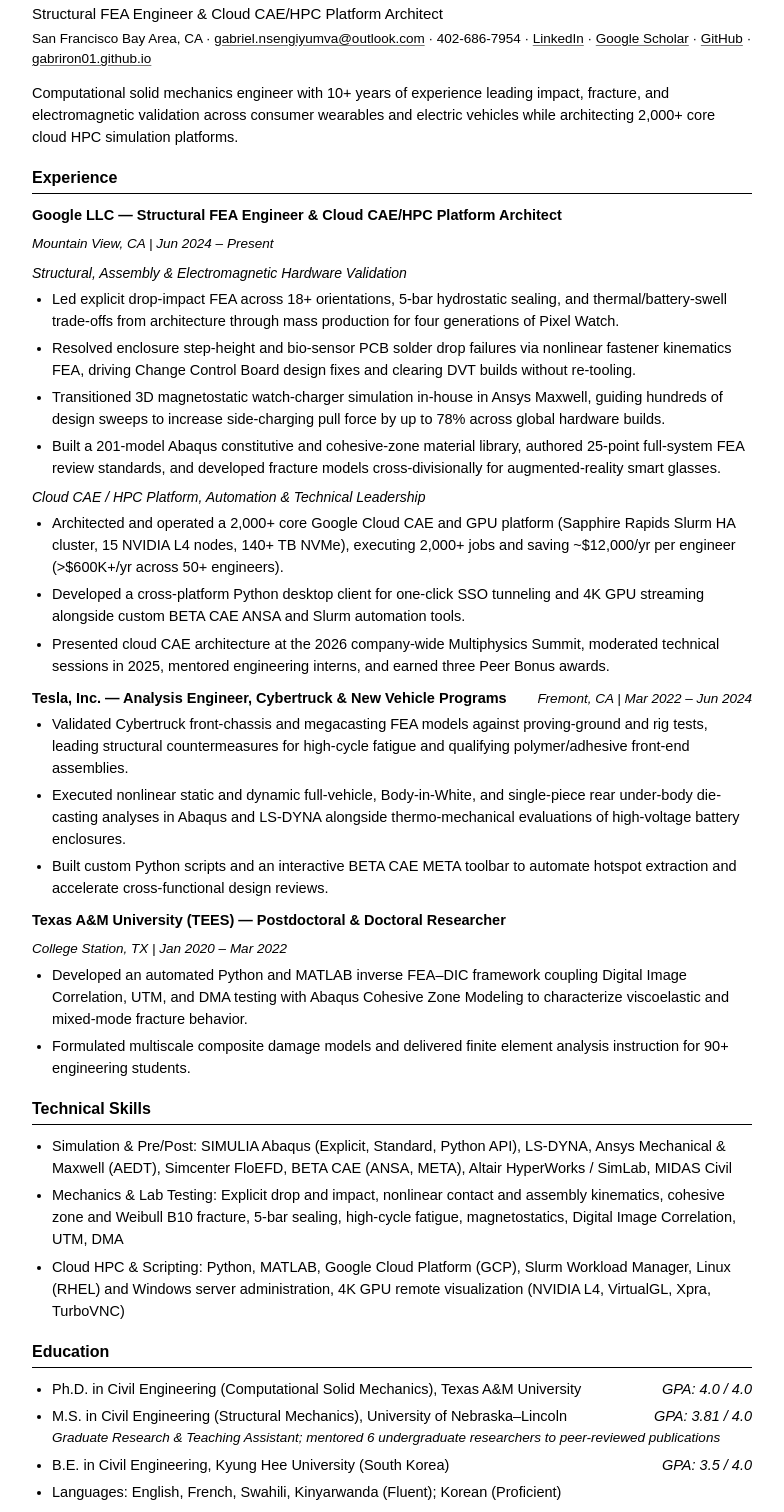
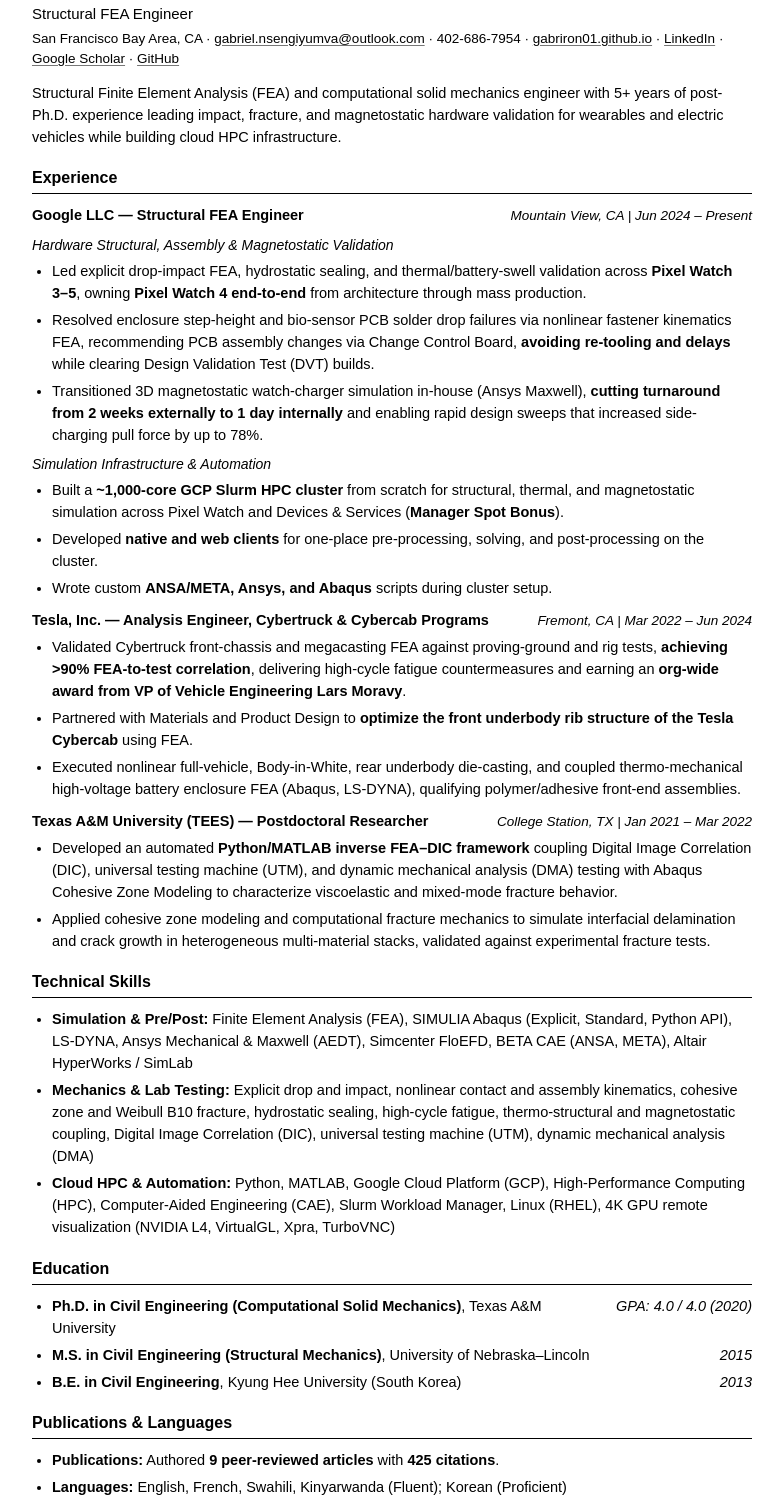
Before and after one commit to gabriron01/gabriron01.github.io, a plain HTML site: page index.html in a window 1280 px wide. Shown: the part 108-1620 px from the top of the page, without its empty margins (248-1032 px from the left). Drawn offline with Linux system fonts and the light colour scheme.

Commit message:
Rewrite resume: Structural FEA focus, verified metrics, ATS fixes

```diff
--- a/index.html
+++ b/index.html
@@ -3,20 +3,20 @@
 <head>
   <meta charset="UTF-8" />
   <meta name="viewport" content="width=device-width, initial-scale=1.0" />
-  <title>Gabriel Nsengiyumva, Ph.D. — Structural FEA Engineer &amp; Cloud CAE/HPC Platform Architect</title>
+  <title>Gabriel Nsengiyumva, Ph.D. — Structural FEA Engineer</title>
   <meta name="author" content="Gabriel Nsengiyumva, Ph.D." />
-  <meta name="description" content="Gabriel Nsengiyumva, Ph.D. — Computational solid mechanics engineer with 10+ years of experience leading impact, fracture, and electromagnetic validation across consumer wearables and electric vehicles while architecting 2,000+ core cloud HPC simulation platforms." />
-  <meta name="keywords" content="Gabriel Nsengiyumva, Structural FEA Engineer, Cloud CAE Architect, HPC Platform Architect, Computational Solid Mechanics, SIMULIA Abaqus, LS-DYNA, Ansys Maxwell, Magnetostatics, Cohesive Zone Modeling, Weibull B10, Drop Impact, Google Cloud Platform, Slurm, Tesla Cybertruck, Pixel Watch, Texas A&amp;M University" />
+  <meta name="description" content="Gabriel Nsengiyumva, Ph.D. — Structural Finite Element Analysis (FEA) and computational solid mechanics engineer with 5+ years of post-Ph.D. experience leading impact, fracture, and magnetostatic hardware validation for wearables and electric vehicles while building cloud HPC infrastructure." />
+  <meta name="keywords" content="Gabriel Nsengiyumva, Structural FEA Engineer, Finite Element Analysis, Computational Solid Mechanics, SIMULIA Abaqus, LS-DYNA, Ansys Maxwell, Magnetostatics, Cohesive Zone Modeling, Fracture Mechanics, Drop Impact, High-Performance Computing, Google Cloud Platform, Slurm, Pixel Watch, Tesla Cybertruck, Tesla Cybercab, Texas A&amp;M University" />
   <link rel="canonical" href="https://gabriron01.github.io/" />
 
   <!-- OpenGraph / Social Discovery -->
   <meta property="og:type" content="profile" />
-  <meta property="og:title" content="Gabriel Nsengiyumva, Ph.D. — Structural FEA Engineer &amp; Cloud CAE/HPC Platform Architect" />
-  <meta property="og:description" content="Computational solid mechanics engineer leading impact, fracture, and electromagnetic validation across consumer wearables and electric vehicles while architecting 2,000+ core cloud HPC simulation platforms." />
+  <meta property="og:title" content="Gabriel Nsengiyumva, Ph.D. — Structural FEA Engineer" />
+  <meta property="og:description" content="Structural Finite Element Analysis (FEA) and computational solid mechanics engineer with 5+ years of post-Ph.D. experience leading impact, fracture, and magnetostatic hardware validation for wearables and electric vehicles while building cloud HPC infrastructure." />
   <meta property="og:url" content="https://gabriron01.github.io/" />
   <meta name="twitter:card" content="summary" />
-  <meta name="twitter:title" content="Gabriel Nsengiyumva, Ph.D. — Structural FEA Engineer &amp; Cloud CAE/HPC Platform Architect" />
-  <meta name="twitter:description" content="Computational solid mechanics engineer &amp; Cloud CAE/HPC Platform Architect." />
+  <meta name="twitter:title" content="Gabriel Nsengiyumva, Ph.D. — Structural FEA Engineer" />
+  <meta name="twitter:description" content="Structural FEA engineer specializing in hardware drop-impact, fracture, and magnetostatic simulation." />
 
   <!-- Schema.org Person Structured Data for Search Indexing -->
   <script type="application/ld+json">
@@ -25,7 +25,7 @@
     "@type": "Person",
     "name": "Gabriel Nsengiyumva",
     "honorificSuffix": "Ph.D.",
-    "jobTitle": "Structural FEA Engineer & Cloud CAE/HPC Platform Architect",
+    "jobTitle": "Structural FEA Engineer",
     "url": "https://gabriron01.github.io/",
     "email": "mailto:gabriel.nsengiyumva@outlook.com",
     "address": {
@@ -275,18 +275,18 @@
 
     <header>
       <h1>Gabriel Nsengiyumva, Ph.D.</h1>
-      <div class="subtitle">Structural FEA Engineer &amp; Cloud CAE/HPC Platform Architect</div>
+      <div class="subtitle">Structural FEA Engineer</div>
       <div class="contact-line">
         San Francisco Bay Area, CA ·
         <a href="mailto:gabriel.nsengiyumva@outlook.com">gabriel.nsengiyumva@outlook.com</a> ·
         402-686-7954 ·
+        <a href="https://gabriron01.github.io/" target="_blank" rel="noopener">gabriron01.github.io</a> ·
         <a href="https://www.linkedin.com/in/gabriel-nsengiyumva/" target="_blank" rel="noopener">LinkedIn</a> ·
         <a href="https://scholar.google.com/citations?user=mLKBGUMAAAAJ&amp;hl=en" target="_blank" rel="noopener">Google Scholar</a> ·
-        <a href="https://github.com/gabriron01" target="_blank" rel="noopener">GitHub</a> ·
-        <a href="https://gabriron01.github.io/" target="_blank" rel="noopener">gabriron01.github.io</a>
+        <a href="https://github.com/gabriron01" target="_blank" rel="noopener">GitHub</a>
       </div>
       <p class="summary">
-        Computational solid mechanics engineer with 10+ years of experience leading impact, fracture, and electromagnetic validation across consumer wearables and electric vehicles while architecting 2,000+ core cloud HPC simulation platforms.
+        Structural Finite Element Analysis (FEA) and computational solid mechanics engineer with 5+ years of post-Ph.D. experience leading impact, fracture, and magnetostatic hardware validation for wearables and electric vehicles while building cloud HPC infrastructure.
       </p>
     </header>
 
@@ -294,51 +294,50 @@
       <h2>Experience</h2>
 
       <div class="role-header">
-        <span class="role-title">Google LLC — Structural FEA Engineer &amp; Cloud CAE/HPC Platform Architect</span>
+        <span class="role-title">Google LLC — Structural FEA Engineer</span>
         <span class="role-meta">Mountain View, CA | Jun 2024 – Present</span>
       </div>
 
-      <div class="substream">Structural, Assembly &amp; Electromagnetic Hardware Validation</div>
+      <div class="substream">Hardware Structural, Assembly &amp; Magnetostatic Validation</div>
       <ul>
-        <li>Led explicit drop-impact FEA across 18+ orientations, 5-bar hydrostatic sealing, and thermal/battery-swell trade-offs from architecture through mass production for four generations of Pixel Watch.</li>
-        <li>Resolved enclosure step-height and bio-sensor PCB solder drop failures via nonlinear fastener kinematics FEA, driving Change Control Board design fixes and clearing DVT builds without re-tooling.</li>
-        <li>Transitioned 3D magnetostatic watch-charger simulation in-house in Ansys Maxwell, guiding hundreds of design sweeps to increase side-charging pull force by up to 78% across global hardware builds.</li>
-        <li>Built a 201-model Abaqus constitutive and cohesive-zone material library, authored 25-point full-system FEA review standards, and developed fracture models cross-divisionally for augmented-reality smart glasses.</li>
+        <li>Led explicit drop-impact FEA, hydrostatic sealing, and thermal/battery-swell validation across <strong>Pixel Watch 3–5</strong>, owning <strong>Pixel Watch 4 end-to-end</strong> from architecture through mass production.</li>
+        <li>Resolved enclosure step-height and bio-sensor PCB solder drop failures via nonlinear fastener kinematics FEA, recommending PCB assembly changes via Change Control Board, <strong>avoiding re-tooling and delays</strong> while clearing Design Validation Test (DVT) builds.</li>
+        <li>Transitioned 3D magnetostatic watch-charger simulation in-house (Ansys Maxwell), <strong>cutting turnaround from 2 weeks externally to 1 day internally</strong> and enabling rapid design sweeps that increased side-charging pull force by up to 78%.</li>
       </ul>
 
-      <div class="substream">Cloud CAE / HPC Platform, Automation &amp; Technical Leadership</div>
+      <div class="substream">Simulation Infrastructure &amp; Automation</div>
       <ul>
-        <li>Architected and operated a 2,000+ core Google Cloud CAE and GPU platform (Sapphire Rapids Slurm HA cluster, 15 NVIDIA L4 nodes, 140+ TB NVMe), executing 2,000+ jobs and saving ~$12,000/yr per engineer (&gt;$600K+/yr across 50+ engineers).</li>
-        <li>Developed a cross-platform Python desktop client for one-click SSO tunneling and 4K GPU streaming alongside custom BETA CAE ANSA and Slurm automation tools.</li>
-        <li>Presented cloud CAE architecture at the 2026 company-wide Multiphysics Summit, moderated technical sessions in 2025, mentored engineering interns, and earned three Peer Bonus awards.</li>
+        <li>Built a <strong>~1,000-core GCP Slurm HPC cluster</strong> from scratch for structural, thermal, and magnetostatic simulation across Pixel Watch and Devices &amp; Services (<strong>Manager Spot Bonus</strong>).</li>
+        <li>Developed <strong>native and web clients</strong> for one-place pre-processing, solving, and post-processing on the cluster.</li>
+        <li>Wrote custom <strong>ANSA/META, Ansys, and Abaqus</strong> scripts during cluster setup.</li>
       </ul>
 
       <div class="role-header">
-        <span class="role-title">Tesla, Inc. — Analysis Engineer, Cybertruck &amp; New Vehicle Programs</span>
+        <span class="role-title">Tesla, Inc. — Analysis Engineer, Cybertruck &amp; Cybercab Programs</span>
         <span class="role-meta">Fremont, CA | Mar 2022 – Jun 2024</span>
       </div>
       <ul>
-        <li>Validated Cybertruck front-chassis and megacasting FEA models against proving-ground and rig tests, leading structural countermeasures for high-cycle fatigue and qualifying polymer/adhesive front-end assemblies.</li>
-        <li>Executed nonlinear static and dynamic full-vehicle, Body-in-White, and single-piece rear under-body die-casting analyses in Abaqus and LS-DYNA alongside thermo-mechanical evaluations of high-voltage battery enclosures.</li>
-        <li>Built custom Python scripts and an interactive BETA CAE META toolbar to automate hotspot extraction and accelerate cross-functional design reviews.</li>
+        <li>Validated Cybertruck front-chassis and megacasting FEA against proving-ground and rig tests, <strong>achieving &gt;90% FEA-to-test correlation</strong>, delivering high-cycle fatigue countermeasures and earning an <strong>org-wide award from VP of Vehicle Engineering Lars Moravy</strong>.</li>
+        <li>Partnered with Materials and Product Design to <strong>optimize the front underbody rib structure of the Tesla Cybercab</strong> using FEA.</li>
+        <li>Executed nonlinear full-vehicle, Body-in-White, rear underbody die-casting, and coupled thermo-mechanical high-voltage battery enclosure FEA (Abaqus, LS-DYNA), qualifying polymer/adhesive front-end assemblies.</li>
       </ul>
 
       <div class="role-header">
-        <span class="role-title">Texas A&amp;M University (TEES) — Postdoctoral &amp; Doctoral Researcher</span>
-        <span class="role-meta">College Station, TX | Jan 2020 – Mar 2022</span>
+        <span class="role-title">Texas A&amp;M University (TEES) — Postdoctoral Researcher</span>
+        <span class="role-meta">College Station, TX | Jan 2021 – Mar 2022</span>
       </div>
       <ul>
-        <li>Developed an automated Python and MATLAB inverse FEA–DIC framework coupling Digital Image Correlation, UTM, and DMA testing with Abaqus Cohesive Zone Modeling to characterize viscoelastic and mixed-mode fracture behavior.</li>
-        <li>Formulated multiscale composite damage models and delivered finite element analysis instruction for 90+ engineering students.</li>
+        <li>Developed an automated <strong>Python/MATLAB inverse FEA–DIC framework</strong> coupling Digital Image Correlation (DIC), universal testing machine (UTM), and dynamic mechanical analysis (DMA) testing with Abaqus Cohesive Zone Modeling to characterize viscoelastic and mixed-mode fracture behavior.</li>
+        <li>Applied cohesive zone modeling and computational fracture mechanics to simulate interfacial delamination and crack growth in heterogeneous multi-material stacks, validated against experimental fracture tests.</li>
       </ul>
     </section>
 
     <section>
       <h2>Technical Skills</h2>
       <ul>
-        <li>Simulation &amp; Pre/Post: SIMULIA Abaqus (Explicit, Standard, Python API), LS-DYNA, Ansys Mechanical &amp; Maxwell (AEDT), Simcenter FloEFD, BETA CAE (ANSA, META), Altair HyperWorks / SimLab, MIDAS Civil</li>
-        <li>Mechanics &amp; Lab Testing: Explicit drop and impact, nonlinear contact and assembly kinematics, cohesive zone and Weibull B10 fracture, 5-bar sealing, high-cycle fatigue, magnetostatics, Digital Image Correlation, UTM, DMA</li>
-        <li>Cloud HPC &amp; Scripting: Python, MATLAB, Google Cloud Platform (GCP), Slurm Workload Manager, Linux (RHEL) and Windows server administration, 4K GPU remote visualization (NVIDIA L4, VirtualGL, Xpra, TurboVNC)</li>
+        <li><strong>Simulation &amp; Pre/Post:</strong> Finite Element Analysis (FEA), SIMULIA Abaqus (Explicit, Standard, Python API), LS-DYNA, Ansys Mechanical &amp; Maxwell (AEDT), Simcenter FloEFD, BETA CAE (ANSA, META), Altair HyperWorks / SimLab</li>
+        <li><strong>Mechanics &amp; Lab Testing:</strong> Explicit drop and impact, nonlinear contact and assembly kinematics, cohesive zone and Weibull B10 fracture, hydrostatic sealing, high-cycle fatigue, thermo-structural and magnetostatic coupling, Digital Image Correlation (DIC), universal testing machine (UTM), dynamic mechanical analysis (DMA)</li>
+        <li><strong>Cloud HPC &amp; Automation:</strong> Python, MATLAB, Google Cloud Platform (GCP), High-Performance Computing (HPC), Computer-Aided Engineering (CAE), Slurm Workload Manager, Linux (RHEL), 4K GPU remote visualization (NVIDIA L4, VirtualGL, Xpra, TurboVNC)</li>
       </ul>
     </section>
 
@@ -347,24 +346,30 @@
       <ul>
         <li>
           <div class="edu-row">
-            <span>Ph.D. in Civil Engineering (Computational Solid Mechanics), Texas A&amp;M University</span>
-            <span class="edu-gpa">GPA: 4.0 / 4.0</span>
+            <span><strong>Ph.D. in Civil Engineering (Computational Solid Mechanics)</strong>, Texas A&amp;M University</span>
+            <span class="edu-gpa">GPA: 4.0 / 4.0 (2020)</span>
           </div>
         </li>
         <li>
           <div class="edu-row">
-            <span>M.S. in Civil Engineering (Structural Mechanics), University of Nebraska–Lincoln</span>
-            <span class="edu-gpa">GPA: 3.81 / 4.0</span>
+            <span><strong>M.S. in Civil Engineering (Structural Mechanics)</strong>, University of Nebraska–Lincoln</span>
+            <span class="edu-gpa">2015</span>
           </div>
-          <div class="edu-note">Graduate Research &amp; Teaching Assistant; mentored 6 undergraduate researchers to peer-reviewed publications</div>
         </li>
         <li>
           <div class="edu-row">
-            <span>B.E. in Civil Engineering, Kyung Hee University (South Korea)</span>
-            <span class="edu-gpa">GPA: 3.5 / 4.0</span>
+            <span><strong>B.E. in Civil Engineering</strong>, Kyung Hee University (South Korea)</span>
+            <span class="edu-gpa">2013</span>
           </div>
         </li>
-        <li>Languages: English, French, Swahili, Kinyarwanda (Fluent); Korean (Proficient)</li>
+      </ul>
+    </section>
+
+    <section>
+      <h2>Publications &amp; Languages</h2>
+      <ul>
+        <li><strong>Publications:</strong> Authored <strong>9 peer-reviewed articles</strong> with <strong>425 citations</strong>.</li>
+        <li><strong>Languages:</strong> English, French, Swahili, Kinyarwanda (Fluent); Korean (Proficient)</li>
       </ul>
     </section>
   </main>
```
Also changed, not shown: 3 other files.
